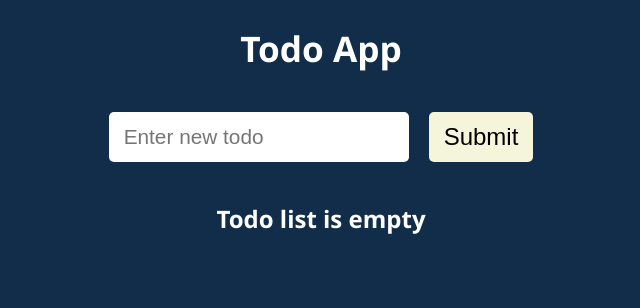
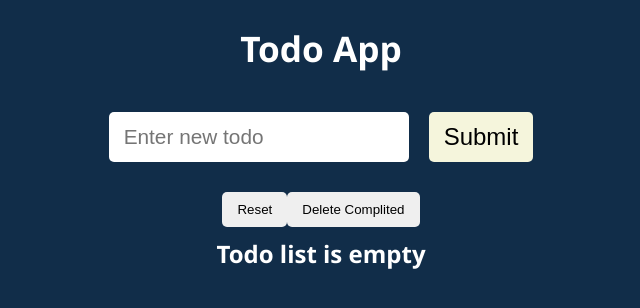
Before and after one commit to shykulamykhailo/25-todo-app-v2, a React (Create React App) app: page / in a window 1280 px wide. Shown: the top 308 px of the page, without its empty margins (319-959 px from the left). Built offline with nearby package versions, Linux system fonts and the light colour scheme.

Commit message:
add TodoAction

```diff
--- a/src/App.js
+++ b/src/App.js
@@ -2,6 +2,7 @@ import { useState } from 'react'
 import { v4 as uuidv4 } from 'uuid'
 import TodoList from './components/Todos/TodoList'
 import TodoForm from './components/Todos/TodoForm'
+import TodoActions from './components/Todos/TodoActions'
 import './App.css'
 
 function App() {
@@ -35,6 +36,7 @@ function App() {
     <div className="App">
       <h1>Todo App</h1>
       <TodoForm addTodo={addTodoHandler} />
+      <TodoActions />
       <TodoList
         todos={todos}
         deleteTodo={deleteTodoHandler}
--- /dev/null
+++ b/src/components/Todos/TodoActions.js
@@ -0,0 +1,10 @@
+function TodoActions() {
+  return (
+    <>
+      <button>Reset</button>
+      <button>Delete Complited</button>
+    </>
+  )
+}
+
+export default TodoActions
```
Also changed, not shown: src/components/Todos/TodoActions.module.css (added).
